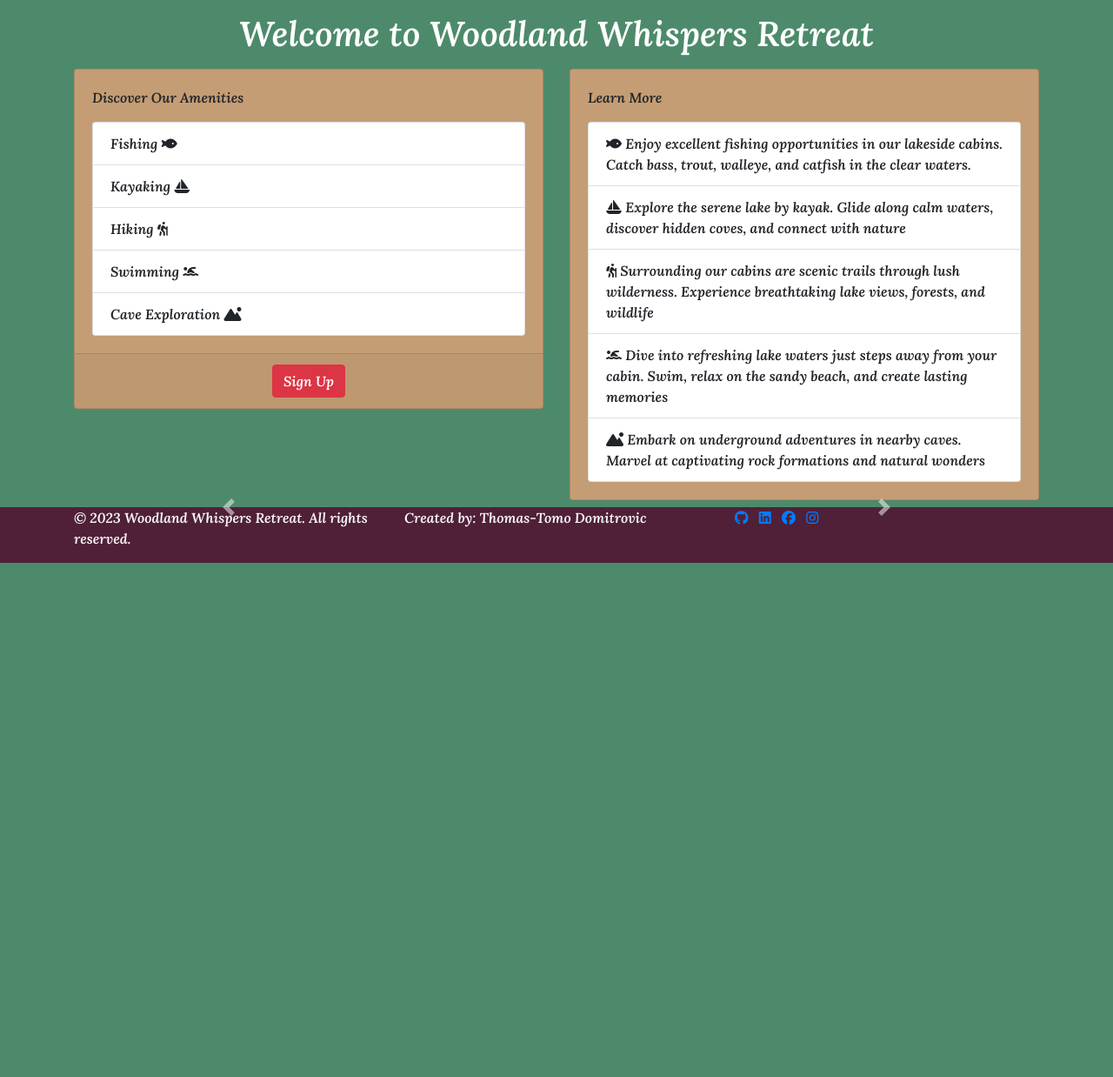
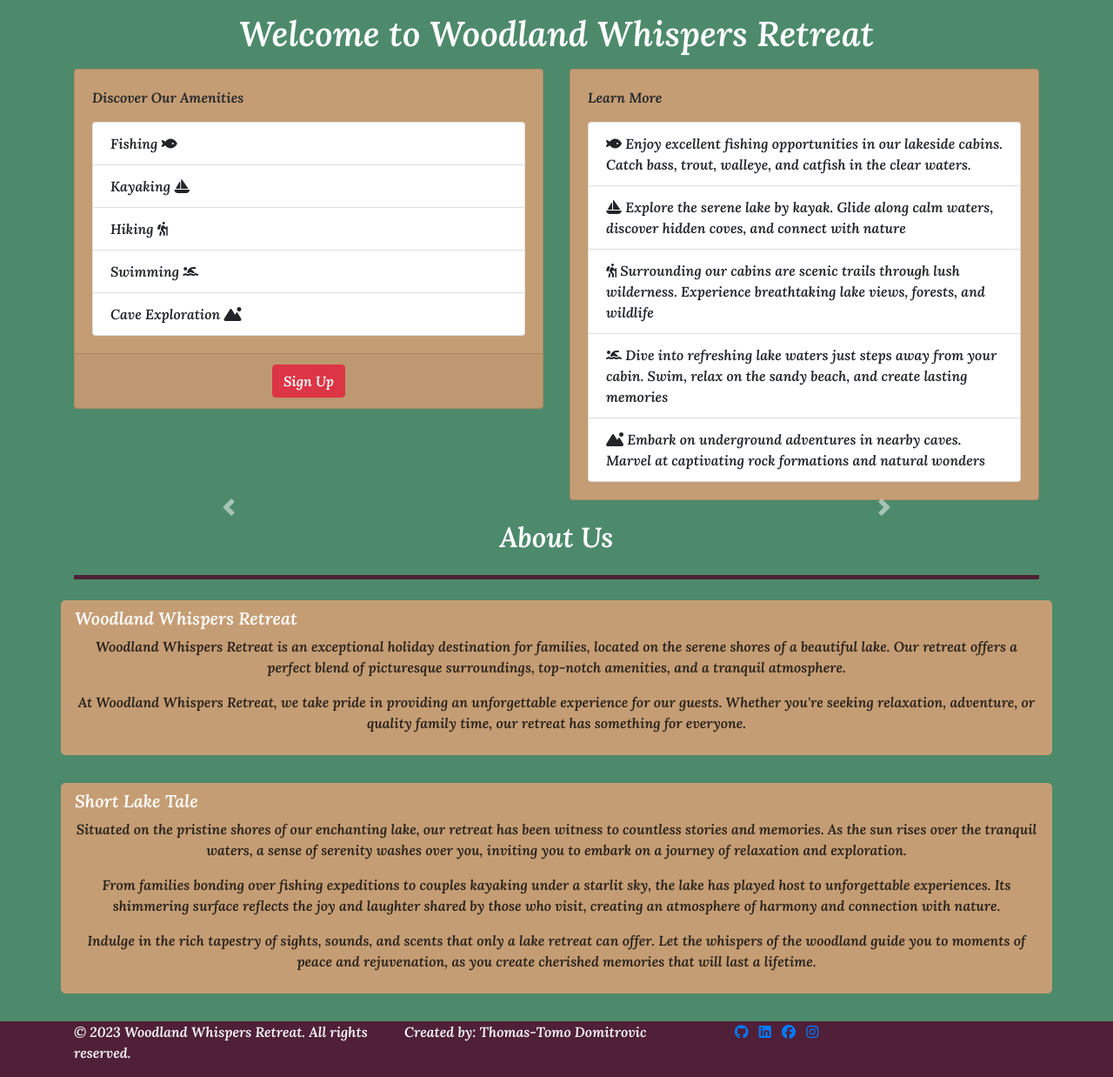
Before and after one commit to Thomas-Tomo/woodland-whispers-retreat, a Django app: page / in a window 1280 px wide. Shown: the part 83-1321 px from the top of the page at 87% size. Before the commit the page ends 730 px from the top, so only its background shows below. Run offline with Django 3.2, Linux system fonts and the light colour scheme; data that the repository does not hold is empty; some libraries are stand-ins or nearby versions.

Commit message:
Add about section to index.html

```diff
--- a/static/css/style.css
+++ b/static/css/style.css
@@ -57,6 +57,31 @@ body {
     width: 80%;
 }
 
+/* About section */
+
+.section-title {
+    color: #FFFFFF;
+}
+
+.about-section p,
+.lake-tale-section p {
+    color: #27211b;
+    text-align: center;
+}
+
+.about-row {
+    border: 1px solid #c59d74;
+    border-radius: 5px;
+    margin-bottom: 2rem;
+    background-color: #c59d74;
+}
+
+hr {
+    height: 4px;
+    background-color: #502038;
+}
+
+
 /* Footer */
 
 footer {
@@ -72,6 +97,16 @@ footer {
     .custom-heading {
         font-size: 1.5rem;
     }
+
+    .about-row {
+        margin-right: 0.5rem;
+        margin-left: 0.5rem;
+    }
+
+    .section-title {
+        text-align: center;
+    }
+
 }
 
 /* Media Querie for max-width: 992px */
--- a/templates/index.html
+++ b/templates/index.html
@@ -93,4 +93,49 @@
 
 
 </div>
+<div class="container">
+    <div class="row">
+        <div class="col 12">
+            <h2 class="text-center custom-heading">About Us</h2>
+            <hr class="my-4">
+        </div>
+    </div>
+    <div class="row about-row">
+        <div class="col-12 mb-2 mt-2">
+            <div class="about-section">
+                <h5 class="section-title">Woodland Whispers Retreat</h5>
+                <p>Woodland Whispers Retreat is an exceptional holiday destination for families, located on the
+                    serene
+                    shores of a beautiful lake. Our retreat offers a perfect blend of picturesque surroundings,
+                    top-notch amenities, and a tranquil atmosphere.</p>
+                <p>At Woodland Whispers Retreat, we take pride in providing an unforgettable experience for our
+                    guests.
+                    Whether you're seeking relaxation, adventure, or quality family time, our retreat has something
+                    for
+                    everyone.</p>
+            </div>
+        </div>
+    </div>
+</div>
+<div class="container">
+    <div class="row about-row">
+        <div class="col-12 mb-2 mt-2">
+            <div class="lake-tale-section">
+                <h5 class="section-title">Short Lake Tale</h5>
+                <p>Situated on the pristine shores of our enchanting lake, our retreat has been witness to countless
+                    stories and memories. As the sun rises over the tranquil waters, a sense of serenity washes over
+                    you, inviting you to embark on a journey of relaxation and exploration.</p>
+                <p>From families bonding over fishing expeditions to couples kayaking under a starlit sky, the lake
+                    has
+                    played host to unforgettable experiences. Its shimmering surface reflects the joy and laughter
+                    shared by those who visit, creating an atmosphere of harmony and connection with nature.</p>
+                <p>Indulge in the rich tapestry of sights, sounds, and scents that only a lake retreat can offer.
+                    Let
+                    the whispers of the woodland guide you to moments of peace and rejuvenation, as you create
+                    cherished
+                    memories that will last a lifetime.</p>
+            </div>
+        </div>
+    </div>
+</div>
 {% endblock %}
```
